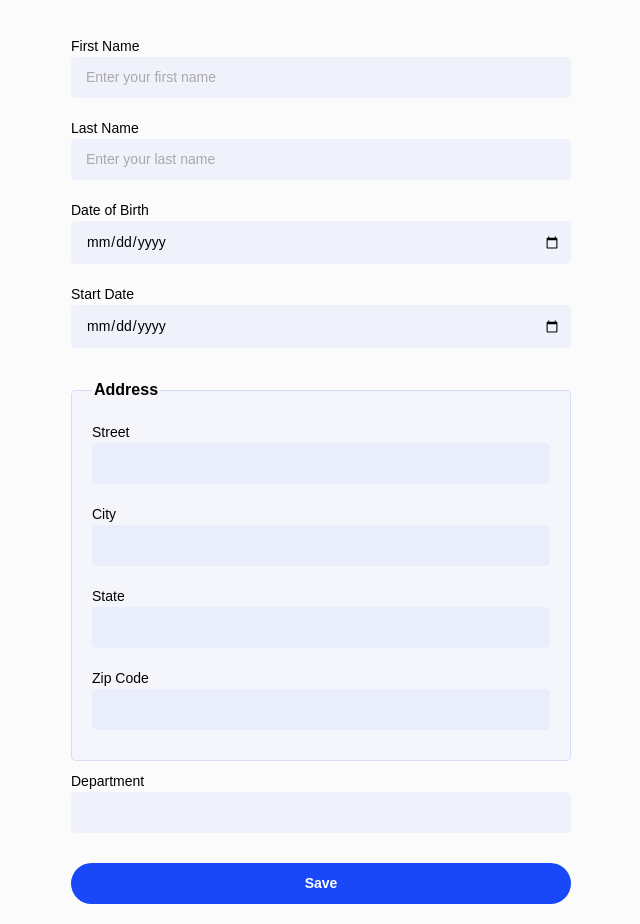
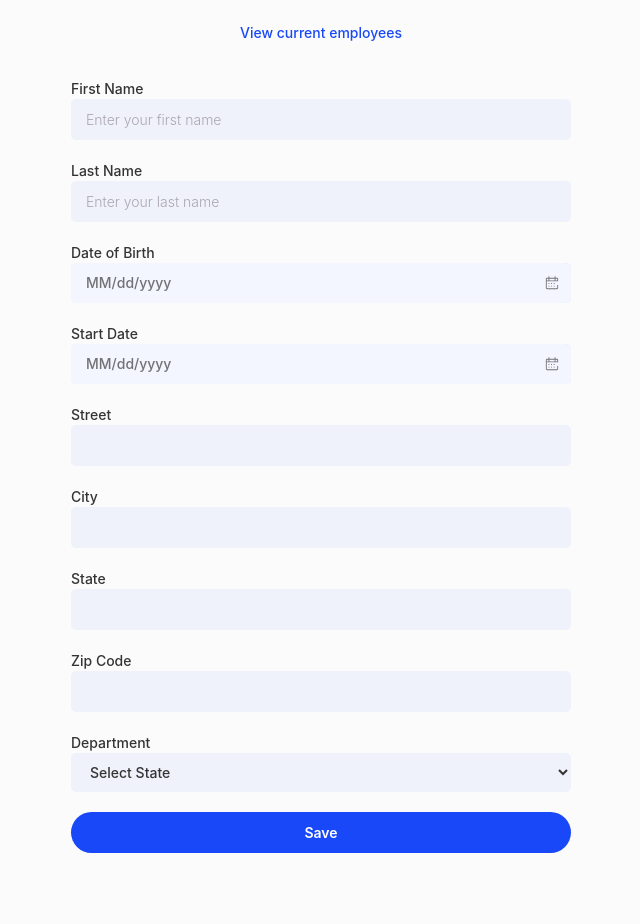
Before and after one commit to hchtlz/HRNet, a React (Vite) app in the folder React_version/: page /employees/new in a window 1280 px wide. Shown: the part 160-1084 px from the top of the page, without its empty margins (319-959 px from the left). After the commit the page ends 1033 px from the top, so only its background shows below. Built offline with nearby package versions, Linux system fonts and the light colour scheme.

Commit message:
add lib to fix table, datepicker and try to fix select(wip)

```diff
--- a/React_version/package.json
+++ b/React_version/package.json
@@ -10,9 +10,11 @@
     "preview": "vite preview"
   },
   "dependencies": {
+    "primereact": "^10.6.2",
     "react": "^18.2.0",
     "react-dom": "^18.2.0",
-    "react-router-dom": "^6.22.3"
+    "react-router-dom": "^6.22.3",
+    "rsuite": "^5.58.1"
   },
   "devDependencies": {
     "@types/react": "^18.2.66",
--- a/React_version/src/App.jsx
+++ b/React_version/src/App.jsx
@@ -2,14 +2,18 @@ import { Routes, Route, Navigate } from "react-router-dom"
 import Form from "./pages/Employees/Form/Form"
 import List from "./pages/Employees/List/List"
 import NotFound from "./pages/404/404"
+import { PrimeReactProvider, PrimeReactContext } from 'primereact/api';
+
 
 export default function App() {
   return (
+    <PrimeReactProvider>
       <Routes>
         <Route path="/" element={<Navigate to="/employees/new" />} />
         <Route path="/employees/new" element={<Form />} />
         <Route path="/employees/list" element={<List />} />
         <Route path="*" element={<NotFound />} />
       </Routes>
+    </PrimeReactProvider>
   )
 }
--- a/React_version/src/components/Button/Button.css
+++ b/React_version/src/components/Button/Button.css
@@ -35,7 +35,8 @@
 .button-no-background {
   background-color: transparent;
   color: #1848f7;
-  font-size: clamp(1.2rem, 2vw, 1.6rem);
+  font-size: clamp(1.2rem, 2vw, 1.4rem);
+  font-weight: 500;
 }
 
 .button-no-background:hover,
--- a/React_version/src/components/Button/Button.jsx
+++ b/React_version/src/components/Button/Button.jsx
@@ -3,7 +3,7 @@ import "./Button.css";
 
 export default function Button({ title, link, icon, noBackground }) {
   const buttonClass = noBackground ? "button button-no-background" : "button";
-
+  <button className={buttonClass}>{title}</button>
   return (
     <div className="button-wrapper">
       <Link to={link} className={buttonClass}>
--- a/React_version/src/components/Form/Form.css
+++ b/React_version/src/components/Form/Form.css
@@ -52,7 +52,58 @@
 }
 
 .form-fieldset legend {
-  font-size: 1.6rem;
+  font-size: 1.1rem;
   font-weight: 600;
   margin-bottom: 1rem;
+  text-transform: uppercase;
+  letter-spacing: 0.2rem;
 }
+
+.form-button {
+  align-items: center;
+  appearance: none;
+  background-color: #1848f7;
+  border-radius: 10rem;
+  border: none;
+  color: white;
+  cursor: pointer;
+  display: flex;
+  font-size: 1.4rem;
+  font-weight: 600;
+  justify-content: center;
+  margin: 0 auto;
+  max-width: 50rem;
+  padding: 1rem 5.2rem;
+  text-decoration: none;
+  transition: background-color 0.3s ease;
+  width: 100%;
+}
+
+.form-button:hover,
+.form-button:active {
+  background-color: #0d2f9e;
+}
+
+/* React Suite Params */
+
+.rsuite {
+  padding: 0;
+}
+
+.rs-input {
+  background-color: #1848f70d!important;
+  padding: 1rem!important;
+  padding-left: 1.5rem!important;
+  border-top-right-radius: 0rem!important;
+  border-bottom-right-radius: 0rem!important;
+}
+
+.rs-input-group {
+  border: none!important;
+}
+
+.rs-input-group-addon {
+  background-color: #1848f70d!important;
+  border-top-right-radius: 0.5rem!important;
+  border-bottom-right-radius: 0.5rem!important;
+}
--- a/React_version/src/components/Form/Form.jsx
+++ b/React_version/src/components/Form/Form.jsx
@@ -1,13 +1,17 @@
-import React, { useState } from 'react';
-import Button from '../Button/Button';
 import './Form.css';
+import { useState } from 'react';
+import { useNavigate } from 'react-router-dom';
+import formDataFields from "../../datas/data";
+import states from "../../datas/states";
+import { DatePicker, SelectPicker } from 'rsuite';
+import 'rsuite/dist/rsuite.min.css';
 
-const Form = () => {
+export default function Form() {
   const [formData, setFormData] = useState({
     firstName: '',
     lastName: '',
-    dateOfBirth: '',
-    startDate: '',
+    dateOfBirth: null,
+    startDate: null,
     street: '',
     city: '',
     state: '',
@@ -15,118 +19,71 @@ const Form = () => {
     department: '',
   });
 
-  const handleChange = (e) => {
+  const navigate = useNavigate();
+
+  const handleChange = (value, name) => {
     setFormData({
       ...formData,
-      [e.target.name]: e.target.value,
+      [name]: value,
     });
   };
 
+  const requiredFields = [formData.firstName, formData.lastName];
+
   const handleSubmit = (e) => {
     e.preventDefault();
-    console.log(formData);
+
+    if (!requiredFields.every(Boolean)) {
+      alert('First name and Last name are required');
+      return;
+    }
+
+    const employees = JSON.parse(localStorage.getItem('employees')) || [];
+    employees.push(formData);
+    localStorage.setItem('employees', JSON.stringify(employees));
+    navigate('/employees/list');
   };
 
   return (
     <form onSubmit={handleSubmit} className="form-container">
-      <label className="form-label">
-        <span className="form-label-text">First Name</span>
-        <input
-          type="text"
-          name="firstName"
-          value={formData.firstName}
-          onChange={handleChange}
-          className="form-input"
-          placeholder="Enter your first name"
-        />
-      </label>
-      <label className="form-label">
-        <span className="form-label-text">Last Name</span>
-        <input
-          type="text"
-          name="lastName"
-          value={formData.lastName}
-          onChange={handleChange}
-          className="form-input"
-          placeholder="Enter your last name"
-        />
-      </label>
-      <label className="form-label">
-        <span className="form-label-text">Date of Birth</span>
-        <input
-          type="date"
-          name="dateOfBirth"
-          value={formData.dateOfBirth}
-          onChange={handleChange}
-          className="form-input"
-        />
-      </label>
-      <label className="form-label">
-        <span className="form-label-text">Start Date</span>
-        <input
-          type="date"
-          name="startDate"
-          value={formData.startDate}
-          onChange={handleChange}
-          className="form-input"
-        />
-      </label>
-      <fieldset className="form-fieldset">
-        <legend className="form-legend">Address</legend>
-        <label className="form-label">
-          <span className="form-label-text">Street</span>
-          <input
-            type="text"
-            name="street"
-            value={formData.street}
-            onChange={handleChange}
-            className="form-input"
-          />
+      {formDataFields.map((field, index) => (
+        <label key={index} className="form-label">
+          <span className="form-label-text">{field.label}</span>
+          {field.name === 'dateOfBirth' || field.name === 'startDate' ? (
+            <DatePicker
+              oneTap
+              format="MM/dd/yyyy"
+              name={field.name}
+              value={formData[field.name]}
+              onChange={value => handleChange(value, field.name)}
+              className="form-input rsuite"
+              placeholder={field.placeholder}
+            />
+          ) : field.name === 'department' ? (
+            <select
+              name="department"
+              value={formData.department}
+              onChange={(e) => handleChange(e.target.value, 'department')}
+              className="form-input"
+            >
+              <option value="">Select State</option>
+              {states.map((state, index) => (
+                <option key={index} value={state.abbreviation}>{state.name}</option>
+              ))}
+            </select>
+          ) : (
+            <input
+              type={field.type}
+              name={field.name}
+              value={formData[field.name]}
+              onChange={e => handleChange(e.target.value, field.name)}
+              className="form-input"
+              placeholder={field.placeholder}
+            />
+          )}
         </label>
-        <label className="form-label">
-          <span className="form-label-text">City</span>
-          <input
-            type="text"
-            name="city"
-            value={formData.city}
-            onChange={handleChange}
-            className="form-input"
-          />
-        </label>
-        <label className="form-label">
-          <span className="form-label-text">State</span>
-          <input
-            type="text"
-            name="state"
-            value={formData.state}
-            onChange={handleChange}
-            className="form-input"
-          />
-        </label>
-        <label className="form-label">
-          <span className="form-label-text">Zip Code</span>
-          <input
-            type="text"
-            name="zipCode"
-            value={formData.zipCode}
-            onChange={handleChange}
-            className="form-input"
-          />
-        </label>
-      </fieldset>
-      <label className="form-label">
-        <span className="form-label-text">Department</span>
-        <input
-          type="text"
-          name="department"
-          value={formData.department}
-          onChange={handleChange}
-          className="form-input"
-        />
-      </label>
-      <Button title="Save" type="submit" className="form-button" />
+      ))}
+      <button type="submit" className="form-button">Save</button>
     </form>
   );
-};
-
-export default Form;
+}
--- a/React_version/src/components/Logo/Logo.css
+++ b/React_version/src/components/Logo/Logo.css
@@ -1,5 +1,5 @@
 .logo {
-  margin: 2rem 0;
+  margin: 3rem 0;
 }
 
 .logo img {
--- a/React_version/src/components/Title/Title.css
+++ b/React_version/src/components/Title/Title.css
@@ -1,4 +1,4 @@
 .title {
-  font-size: clamp(2rem, 3vw, 2.5rem);
+  font-size: clamp(1.8rem, 3vw, 2rem);
   text-align: center;
 }
--- /dev/null
+++ b/React_version/src/datas/data.js
@@ -0,0 +1,13 @@
+export const formDataFields = [
+  { name: 'firstName', label: 'First Name', type: 'text', placeholder: 'Enter your first name' },
+  { name: 'lastName', label: 'Last Name', type: 'text', placeholder: 'Enter your last name' },
+  { name: 'dateOfBirth', label: 'Date of Birth', type: 'date' },
+  { name: 'startDate', label: 'Start Date', type: 'date' },
+  { name: 'street', label: 'Street', type: 'text' },
+  { name: 'city', label: 'City', type: 'text' },
+  { name: 'state', label: 'State', type: 'text' },
+  { name: 'zipCode', label: 'Zip Code', type: 'text' },
+  { name: 'department', label: 'Department', type: 'text' },
+];
+
+export default formDataFields;
--- /dev/null
+++ b/React_version/src/datas/states.js
@@ -0,0 +1,240 @@
+export const states = [
+  {
+      "name": "Alabama",
+      "abbreviation": "AL"
+  },
+  {
+      "name": "Alaska",
+      "abbreviation": "AK"
+  },
+  {
+      "name": "American Samoa",
+      "abbreviation": "AS"
+  },
+  {
+      "name": "Arizona",
+      "abbreviation": "AZ"
+  },
+  {
+      "name": "Arkansas",
+      "abbreviation": "AR"
+  },
+  {
+      "name": "California",
+      "abbreviation": "CA"
+  },
+  {
+      "name": "Colorado",
+      "abbreviation": "CO"
+  },
+  {
+      "name": "Connecticut",
+      "abbreviation": "CT"
+  },
+  {
+      "name": "Delaware",
+      "abbreviation": "DE"
+  },
+  {
+      "name": "District Of Columbia",
+      "abbreviation": "DC"
+  },
+  {
+      "name": "Federated States Of Micronesia",
+      "abbreviation": "FM"
+  },
+  {
+      "name": "Florida",
+      "abbreviation": "FL"
+  },
+  {
+      "name": "Georgia",
+      "abbreviation": "GA"
+  },
+  {
+      "name": "Guam",
+      "abbreviation": "GU"
+  },
+  {
+      "name": "Hawaii",
+      "abbreviation": "HI"
+  },
+  {
+      "name": "Idaho",
+      "abbreviation": "ID"
+  },
+  {
+      "name": "Illinois",
+      "abbreviation": "IL"
+  },
+  {
+      "name": "Indiana",
+      "abbreviation": "IN"
+  },
+  {
+      "name": "Iowa",
+      "abbreviation": "IA"
+  },
+  {
+      "name": "Kansas",
+      "abbreviation": "KS"
+  },
+  {
+      "name": "Kentucky",
+      "abbreviation": "KY"
+  },
+  {
+      "name": "Louisiana",
+      "abbreviation": "LA"
+  },
+  {
+      "name": "Maine",
+      "abbreviation": "ME"
+  },
+  {
+      "name": "Marshall Islands",
+      "abbreviation": "MH"
+  },
+  {
+      "name": "Maryland",
+      "abbreviation": "MD"
+  },
+  {
+      "name": "Massachusetts",
+      "abbreviation": "MA"
+  },
+  {
+      "name": "Michigan",
+      "abbreviation": "MI"
+  },
+  {
+      "name": "Minnesota",
+      "abbreviation": "MN"
+  },
+  {
+      "name": "Mississippi",
+      "abbreviation": "MS"
+  },
+  {
+      "name": "Missouri",
+      "abbreviation": "MO"
+  },
+  {
+      "name": "Montana",
+      "abbreviation": "MT"
+  },
+  {
+      "name": "Nebraska",
+      "abbreviation": "NE"
+  },
+  {
+      "name": "Nevada",
+      "abbreviation": "NV"
+  },
+  {
+      "name": "New Hampshire",
+      "abbreviation": "NH"
+  },
+  {
+      "name": "New Jersey",
+      "abbreviation": "NJ"
+  },
+  {
+      "name": "New Mexico",
+      "abbreviation": "NM"
+  },
+  {
+      "name": "New York",
+      "abbreviation": "NY"
+  },
+  {
+      "name": "North Carolina",
+      "abbreviation": "NC"
+  },
+  {
+      "name": "North Dakota",
+      "abbreviation": "ND"
+  },
+  {
+      "name": "Northern Mariana Islands",
+      "abbreviation": "MP"
+  },
+  {
+      "name": "Ohio",
+      "abbreviation": "OH"
+  },
+  {
+      "name": "Oklahoma",
+      "abbreviation": "OK"
+  },
+  {
+      "name": "Oregon",
+      "abbreviation": "OR"
+  },
+  {
+      "name": "Palau",
+      "abbreviation": "PW"
+  },
+  {
+      "name": "Pennsylvania",
+      "abbreviation": "PA"
+  },
+  {
+      "name": "Puerto Rico",
+      "abbreviation": "PR"
+  },
+  {
+      "name": "Rhode Island",
+      "abbreviation": "RI"
+  },
+  {
+      "name": "South Carolina",
+      "abbreviation": "SC"
+  },
+  {
+      "name": "South Dakota",
+      "abbreviation": "SD"
+  },
+  {
+      "name": "Tennessee",
+      "abbreviation": "TN"
+  },
+  {
+      "name": "Texas",
+      "abbreviation": "TX"
+  },
+  {
+      "name": "Utah",
+      "abbreviation": "UT"
+  },
+  {
+      "name": "Vermont",
+      "abbreviation": "VT"
+  },
+  {
+      "name": "Virgin Islands",
+      "abbreviation": "VI"
+  },
+  {
+      "name": "Virginia",
+      "abbreviation": "VA"
+  },
+  {
+      "name": "Washington",
+      "abbreviation": "WA"
+  },
+  {
+      "name": "West Virginia",
+      "abbreviation": "WV"
+  },
+  {
+      "name": "Wisconsin",
+      "abbreviation": "WI"
+  },
+  {
+      "name": "Wyoming",
+      "abbreviation": "WY"
+  }
+];
+
+export default states;
--- /dev/null
+++ b/React_version/src/pages/Employees/List/List.css
@@ -0,0 +1,46 @@
+.datatable-responsive {
+  margin-top: 5rem;
+}
+
+.datatable-responsive table {
+  border-collapse: collapse;
+  width: 100%;
+}
+
+.datatable-responsive table thead {
+  background-color: #f9fafb;
+  color: #374151;
+}
+
+.datatable-responsive table thead tr th {
+  background: #f9fafb;
+  border-bottom: 1px solid #e5e7eb;
+  color: #374151;
+  font-size: 1.3rem;
+  font-weight: 700;
+  padding: 1rem;
+  text-align: left;
+  transition: box-shadow 0.2s;
+}
+
+.datatable-responsive table tbody tr {
+  border-bottom: 1px solid #e5e7eb;
+}
+
+.datatable-responsive table tbody tr:last-child {
+  border-bottom: none;
+}
+
+.datatable-responsive table tbody td {
+  color: #4b5563;
+  font-size: 1.3rem;
+  padding: 1rem;
+}
+
+.datatable-responsive table tbody tr:nth-child(even) {
+  background-color: #f3f4f6;
+}
+
+.datatable-responsive table tbody tr:hover {
+  background-color: #edf2f7;
+}
--- a/React_version/src/pages/Employees/List/List.jsx
+++ b/React_version/src/pages/Employees/List/List.jsx
@@ -1,10 +1,31 @@
+import React, { useEffect, useState } from 'react';
 import Layout from "../../../components/Layout/Layout";
 import Title from "../../../components/Title/Title";
+import formDataFields from "../../../datas/data";
+import { DataTable } from 'primereact/datatable';
+import { Column } from 'primereact/column';
+import "./List.css";
 
-export default function List() {
+const List = () => {
+  const [employees, setEmployees] = useState([]);
+
+  useEffect(() => {
+    const storedEmployees = JSON.parse(localStorage.getItem('employees')) || [];
+    setEmployees(storedEmployees);
+  }, []);
+
   return (
     <Layout>
       <Title title="Current Employees" />
+      <div className="datatable-responsive">
+        <DataTable value={employees} tableStyle={{ maxWidth: '100%' }} className="p-datatable-custom">
+          {formDataFields.map((field, index) => (
+            <Column key={index} field={field.name} header={field.label}></Column>
+          ))}
+        </DataTable>
+      </div>
     </Layout>
-  )
-}
+  );
+};
+
+export default List;
```
Also changed, not shown: 2 other files (tests, documents, lock files or other folders). Lines whose indentation alone changed are shown as unchanged.
